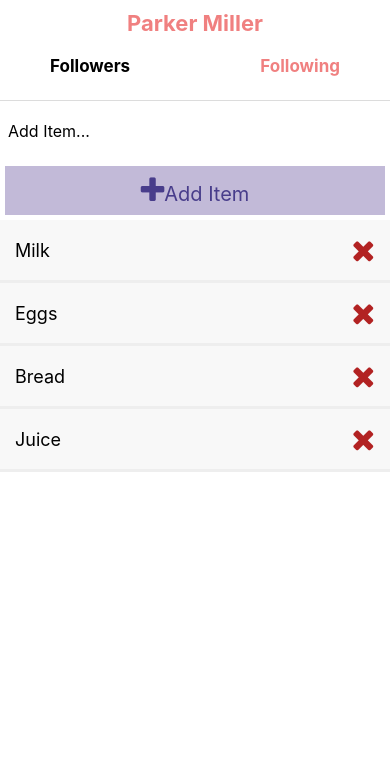
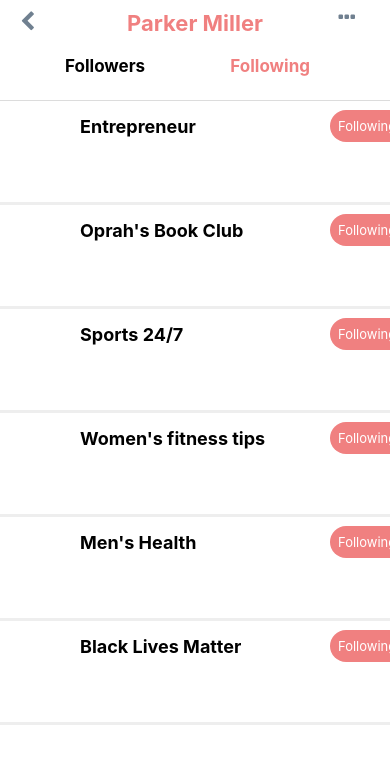
Before and after one commit to estrangedwriter/shopping_list-mobile-app-react-native, a React Native app in the folder src/: screen / in a window 390 px wide. Shown: the top 764 px of the page. Built offline with nearby package versions, Linux system fonts and the light colour scheme.

Commit message:
Progress 06/26/2020

```diff
--- a/src/App.js
+++ b/src/App.js
@@ -6,10 +6,12 @@
 
 const App = () => {
   const [items, setItems] = useState([
-    {id: '1', text: 'Milk' },
-    {id: '2', text: 'Eggs' },
-    {id: '3', text: 'Bread' },
-    {id: '4',text: 'Juice' },
+    {id: '1', text: 'Entrepreneur' },
+    {id: '2', text: "Oprah's Book Club"},
+    {id: '3', text: 'Sports 24/7' },
+    {id: '4',text: "Women's fitness tips" },
+    {id: '5', text: "Men's Health"},
+    {id: '6', text: "Black Lives Matter"},
   ]);
 
 
@@ -32,7 +34,6 @@
   return (
     <View style={styles.container}>
       <Header/>
-      <AddItem addItem={addItem} />
       <FlatList
         data={items}
         renderItem={({item}) => (
--- a/src/components/AddItem.js
+++ b/src/components/AddItem.js
@@ -12,6 +12,7 @@
         <TouchableOpacity style = {styles.btn} onPress={() => addItem(text)}>
             <Text style={styles.btnText}>
                 <Icon name="plus" size={30}/>Add Item</Text>
+
         </TouchableOpacity>
     </View>
   );
--- a/src/components/Header.js
+++ b/src/components/Header.js
@@ -1,5 +1,6 @@
 import React from 'react';
 import { View, Text, StyleSheet, TouchableOpacity} from 'react-native';
+import Icon from 'react-native-vector-icons/dist/FontAwesome';
 
 const Header = ({name, followers, following}) => {
   return (
@@ -7,6 +8,16 @@
         <Text style={styles.text}>{name}</Text>
         <Text style={styles.followers}>{followers}</Text>
         <Text style={styles.following}>{following}</Text>
+        <Icon name="chevron-left"
+            size = {21}
+            color = '#708090'
+            style = {styles.icon} >
+        </Icon>
+        <Icon name = "ellipsis-h"
+          size = {21}
+          color = '#708090'
+          style = {styles.ellipsis} >
+        </Icon>
       </View>
   );
 };
@@ -39,7 +50,7 @@
       textAlign:'left',
       fontWeight:'bold',
       marginTop:20,
-      marginLeft:0,
+      marginLeft:15,
   },
   following: {
     color: '#F08080',
@@ -47,8 +58,18 @@
     textAlign:'right',
     fontWeight:'bold',
     marginTop:-20,
-    marginLeft:0,
+    marginRight:30,
   },
+  icon: {
+    textAlign:'left',
+    marginTop:-65,
+    marginLeft: -30,
+  },
+  ellipsis: {
+    textAlign:'right',
+    marginTop: -25,
+    marginRight: -15,
+  }
 });
 
 export default Header;
--- a/src/components/ListItem.js
+++ b/src/components/ListItem.js
@@ -1,17 +1,16 @@
 import React from 'react';
-import { View, Text, StyleSheet, TouchableOpacity} from 'react-native';
-import Icon from 'react-native-vector-icons/dist/FontAwesome'
+import { Button, View, Text, StyleSheet, TouchableOpacity} from 'react-native';
+import Icon from 'react-native-vector-icons/dist/FontAwesome';
 
 const ListItem = ({item, deleteItem}) => {
   return (
     <TouchableOpacity style={styles.listItem}>
         <View style = {styles.listItemView}>
+            <Text style={styles.listItemText}>{item.text}</Text>
 
-            <Text style={styles.listItemText}>{item.text}</Text>
-            <Icon name="remove"
-            size = {30}
-            color = "firebrick"
-            onPress = {() =>deleteItem(item.id)} />
+            <View style ={styles.myButton}>
+                <Text style = {styles.FollowingStyle}>Following</Text>
+            </View>
         </View>
     </TouchableOpacity>
   );
@@ -20,19 +19,40 @@
 
 const styles = StyleSheet.create({
     listItem: {
-        padding: 15,
-        backgroundColor: '#f8f8f8',
+        padding: 40,
+        backgroundColor: 'white',
         borderBottomWidth: 3,
         borderColor: '#eee',
     },
     listItemView: {
         flexDirection: 'row',
         justifyContent: 'space-between',
-        alignItems: 'center',
     },
     listItemText: {
         fontSize: 18,
-    }
+        fontWeight: 'bold',
+        bottom: 25,
+        left: 40,
+    },
+    myButton:{
+        padding: 8,
+        borderRadius:20,
+        backgroundColor:'#F08080',
+        marginRight: -30,
+        position: 'absolute',
+        left: 290,
+        bottom: 20,
+      },
+
+      TextStyle:{
+          color:'#fff',
+          textAlign:'center',
+      },
+      FollowingStyle: {
+          color:'white',
+          fontSize: 13,
+      },
+
 });
 
 export default ListItem;
```
